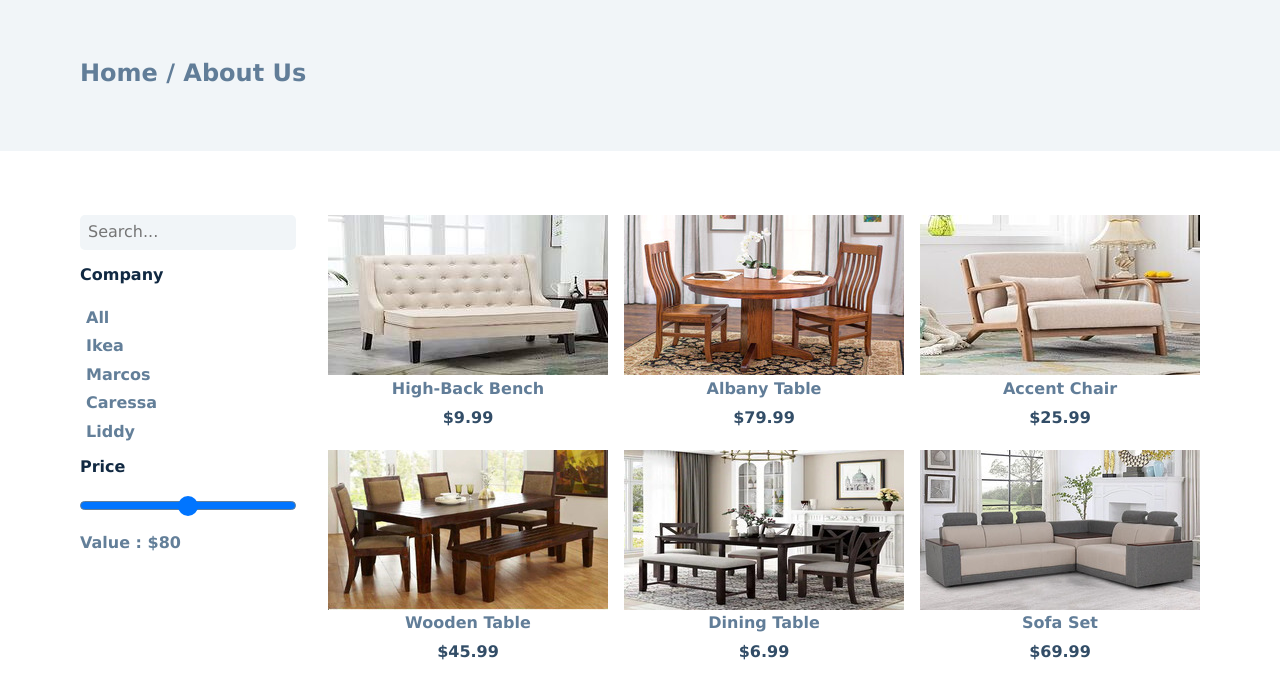
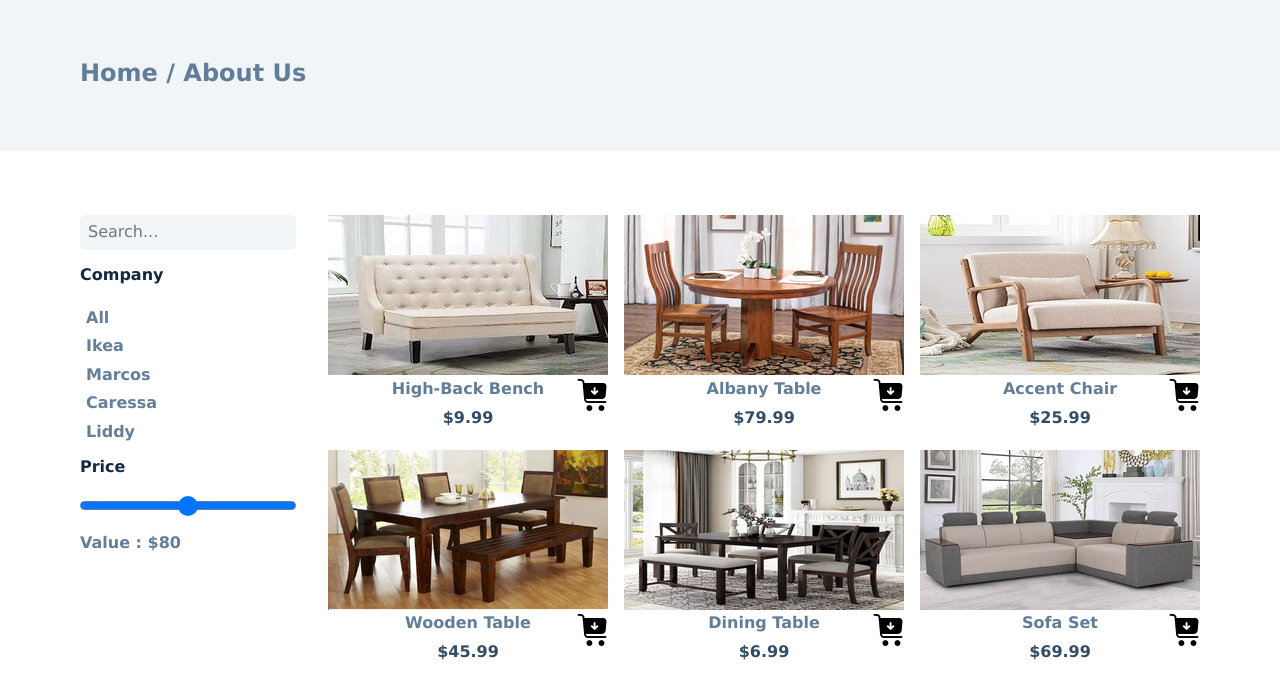
Before and after one commit to volodons/online-store, a plain HTML site: page task2_8/pages/products.html in a window 1280 px wide. Shown: the part 84-765 px from the top of the page. Drawn offline with Linux system fonts and the light colour scheme.

Commit message:
Add AddToCart button

```diff
--- a/task2_8/scripts/index.js
+++ b/task2_8/scripts/index.js
@@ -24,6 +24,7 @@ class ProductsRenderer {
           alt=${product.name}
           title=${product.name}
         />
+        <button class="add-to-cart-button"></button>
         <h2 class="product__name">${product.name}</h2>
         <p class="product__price">$${product.price}</p>`;
       this.container.append(productElement);
--- a/task2_8/styles/style.scss
+++ b/task2_8/styles/style.scss
@@ -112,11 +112,24 @@ body {
 }
 
 .product {
+  position: relative;
   display: flex;
   flex-direction: column;
   align-items: center;
   justify-content: stretch;
   line-height: 0;
+}
+
+.add-to-cart-button {
+  position: absolute;
+  height: 32px;
+  width: 32px;
+  border: none;
+  background-color: transparent;
+  background-image: url(../images/add-to-cart-icon.png);
+  cursor: pointer;
+  top: 75%;
+  right: 0;
 }
 
 .product__name {
```
Also changed, not shown: task2_8/images/add-to-cart-icon.png (added), task2_8/styles/style.css, 1 other file.
